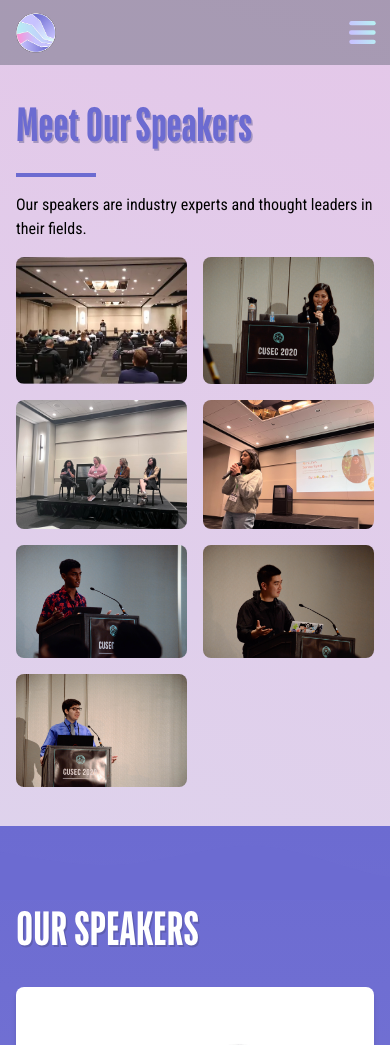
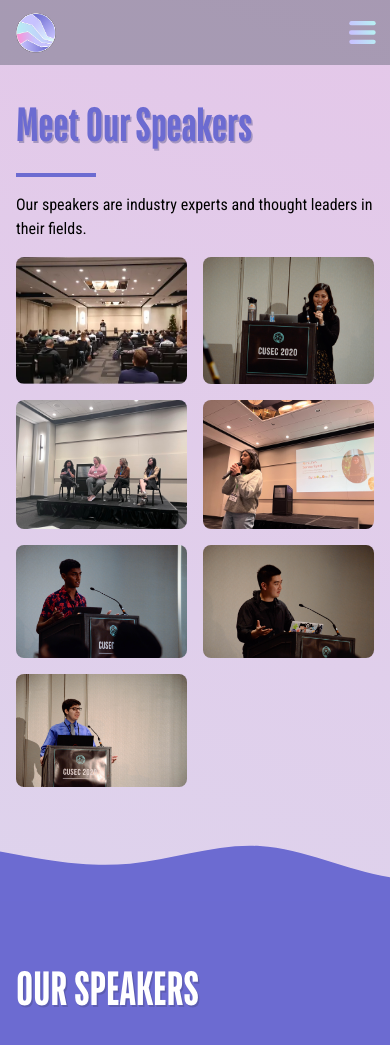
Before and after one commit to cusec/2025, a Next.js app: page /speakers in a window 390 px wide. Shown: the top 1045 px of the page. Built offline with nearby package versions, Linux system fonts and the light colour scheme.

Commit message:
fix(style): wave is visible on mobile.

```diff
--- a/app/speakers/page.tsx
+++ b/app/speakers/page.tsx
@@ -19,9 +19,9 @@ export default function SpeakersPage() {
           <div className="h-auto flex mt-[65px]">
             <SpeakersHero />
           </div>
-          <div className="wave-container">
+          <div className="wave-container mb-[60px] md:mb-0 lg:mb-10 xl:mb-0">
             <svg xmlns="http://www.w3.org/2000/svg" viewBox="0 0 1440 320">
-                <path
+            <path
                 fill="#6C6BD1"
                 fillOpacity="1"
                 d="M0,120L80,135C160,150,320,180,480,165C640,150,800,90,960,100C1120,110,1280,190,1440,215C1600,240,1760,210,1920,200C2080,190,2240,200,2400,210C2560,220,2720,230,2880,195C3040,160,3200,80,3360,70C3520,60,3680,120,3840,155C4000,190,4160,200,4320,190C4480,180,4640,150,4800,145C4960,140,5120,160,5280,170C5440,180,5600,180,5760,160C5920,140,6080,100,6240,105C6400,110,6560,160,6720,185C6880,210,7040,210,7200,205C7360,200,7520,190,7680,190C7840,190,8000,200,8160,175C8320,150,8480,90,8640,100C8800,110,8960,190,9120,220C9280,250,9440,230,9600,225C9760,220,9920,230,10080,225C10240,220,10400,200,10560,175C10720,150,10880,120,11040,115C11200,110,11360,130,11440,140L11520,150L11520,300L11440,300C11360,300,11200,300,11040,300C10880,300,10720,300,10560,300C10400,300,10240,300,10080,300C9920,300,9760,300,9600,300C9440,300,9280,300,9120,300C8960,300,8800,300,8640,300C8480,300,8320,300,8160,300C8000,300,7840,300,7680,300C7520,300,7360,300,7200,300C7040,300,6880,300,6720,300C6560,300,6400,300,6240,300C6080,300,5920,300,5760,300C5600,300,5440,300,5280,300C5120,300,4960,300,4800,300C4640,300,4480,300,4320,300C4160,300,4000,300,3840,300C3680,300,3520,300,3360,300C3200,300,3040,300,2880,300C2720,300,2560,300,2400,300C2240,300,2080,300,1920,300C1760,300,1600,300,1440,300C1280,300,1120,300,960,300C800,300,640,300,480,300C320,300,160,300,80,300L0,300Z"
@@ -29,7 +29,7 @@ export default function SpeakersPage() {
             </svg>
           </div>
         </main>
-        <main className="flex flex-col overflow-x-hidden justify-center bg-gradient-to-b from-[#6C6BD1] to-white">
+        <main className="flex flex-col overflow-x-hidden justify-center bg-gradient-to-b from-[#6C6BD1] via-[#6C6BD1] to-[#E0E0FF]">
           <div className="h-auto flex items-center justify-center my-[65px]">
             <Speakers />
           </div>
```
